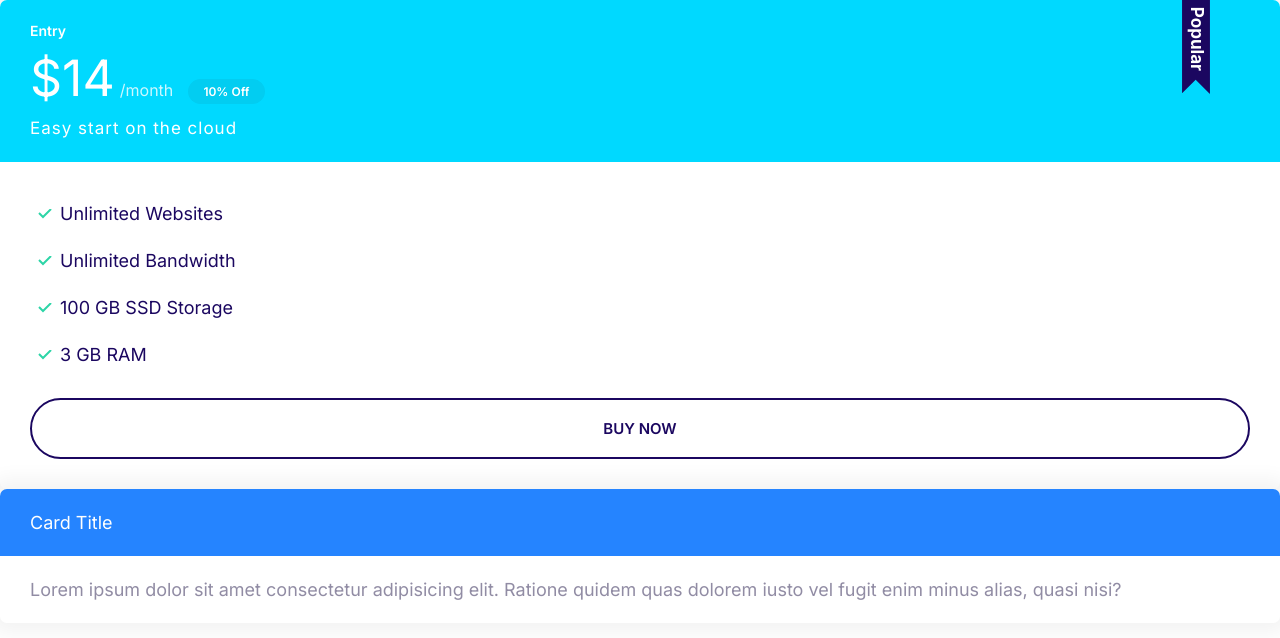
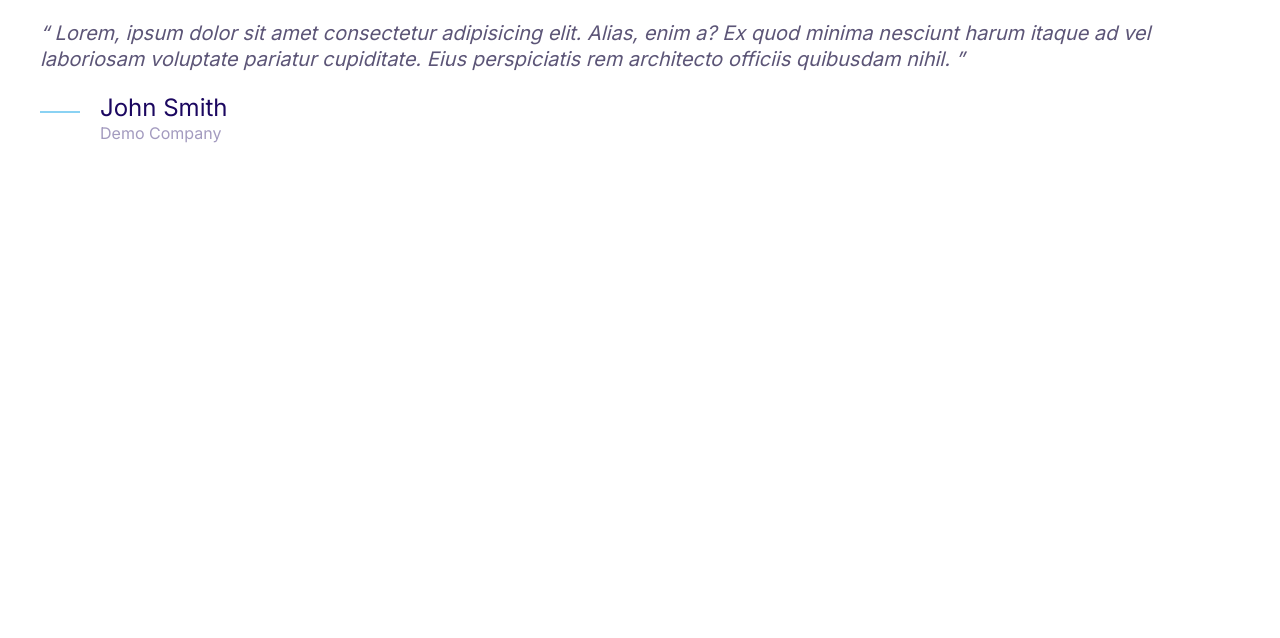
Before and after one commit to bakatsiasg/moshify-bakatsias, a plain HTML site: page index.html in a window 1280 px wide. Drawn offline with Linux system fonts and the light colour scheme.

Commit message:
Implemented quotes component

```diff
--- a/css/styles.css
+++ b/css/styles.css
@@ -4,6 +4,7 @@
     --color-accent: #ff3400;
     --color-headings: #1b0760;
     --color-body: #918ca4;
+    --color-body-darker:#5c5577;
     --color-border:#ccc;
     --border-radius: 30px;
 }
@@ -374,3 +375,72 @@ background: #02cdf1;
         font-size: 1.7rem;
     }
 }
+
+/* Media */
+.media{
+    display: flex;
+}
+
+.media__title{
+    margin-top: 0;
+}
+
+.media__body{
+    margin: 0 2rem;
+}
+
+.media__image{
+    margin-top: 1rem;
+}
+
+@media screen and (min-width: 1024px){
+
+}
+
+/* Quotes */
+.quote{
+    font-size: 3rem;
+    font-style: italic;
+    color: var(--color-body-darker);
+    line-height: 1.3;
+}
+
+.quote__text::before{
+    content: open-quote;
+}
+.quote__text::after{
+    content: close-quote;
+}
+
+.quote__author{
+    font-style:normal;
+    font-size: 3rem;
+    font-weight: 500;
+    margin-bottom: 0;
+}
+
+.quote__organization{
+    color: var(--color-headings);
+    opacity: 0.4;
+    font-size: 2rem;
+    font-style: normal;
+}
+
+.quote__image{
+ position: relative;
+ bottom: 10px;
+}
+
+@media screen and (min-width: 1024px){
+    .quote{
+        font-size: 2rem;
+    }
+
+    .quote__author{
+        font-size: 2.4rem;
+    }
+
+    .quote__organization{
+        font-size: 1.6rem;
+    }
+}
--- a/index.html
+++ b/index.html
@@ -14,32 +14,26 @@
     <link rel="stylesheet" href="css/styles.css" />
   </head>
   <body>
-    <div class="plan plan--popular">
-      <div class="card card--secondary">
-        <header class="card__header">
-          <h3 class="plan_name">Entry</h3>
-          <span class="plan__price">$14</span>
-          <span class="plan__billing-cycle">/month</span>
-          <span class="badge badge--secondary badge--small">10% Off</span>
-          <span class="plan__description">Easy start on the cloud</span>
-        </header>
-        <div class="card__body">
-          <ul class="list list--tick">
-            <li class="list__item">Unlimited Websites</li>
-            <li class="list__item">Unlimited Bandwidth</li>
-            <li class="list__item">100 GB SSD Storage</li>
-            <li class="list__item">3 GB RAM</li>
-          </ul>
-          <button class="btn btn--outline btn--block">Buy Now</button>
+    <blockquote class="quote">
+      <p class="quote__text">
+        Lorem, ipsum dolor sit amet consectetur adipisicing elit. Alias, enim a?
+        Ex quod minima nesciunt harum itaque ad vel laboriosam voluptate
+        pariatur cupiditate. Eius perspiciatis rem architecto officiis quibusdam
+        nihil.
+      </p>
+      <footer>
+        <div class="media">
+          <div class="media__image">
+            </svg><svg class="icon icon--primary quote__image">
+                <use xlink:href="images/sprite.svg#line"></use>
+            </svg>
+          </div>
+          <div class="media__body">
+            <h3 class="media__title quote__author">John Smith</h3>
+            <p class="quote__organization">Demo Company</p>
+          </div>
         </div>
-      </div>
-    </div>
-    <div class="card card--primary">
-      <header class="card__header">Card Title</header>
-      <div class="card__body">
-        Lorem ipsum dolor sit amet consectetur adipisicing elit. Ratione quidem
-        quas dolorem iusto vel fugit enim minus alias, quasi nisi?
-      </div>
-    </div>
+      </footer>
+    </blockquote>
   </body>
 </html>
```
Also changed, not shown: components/quotes.html (added, +21 -0 lines).
